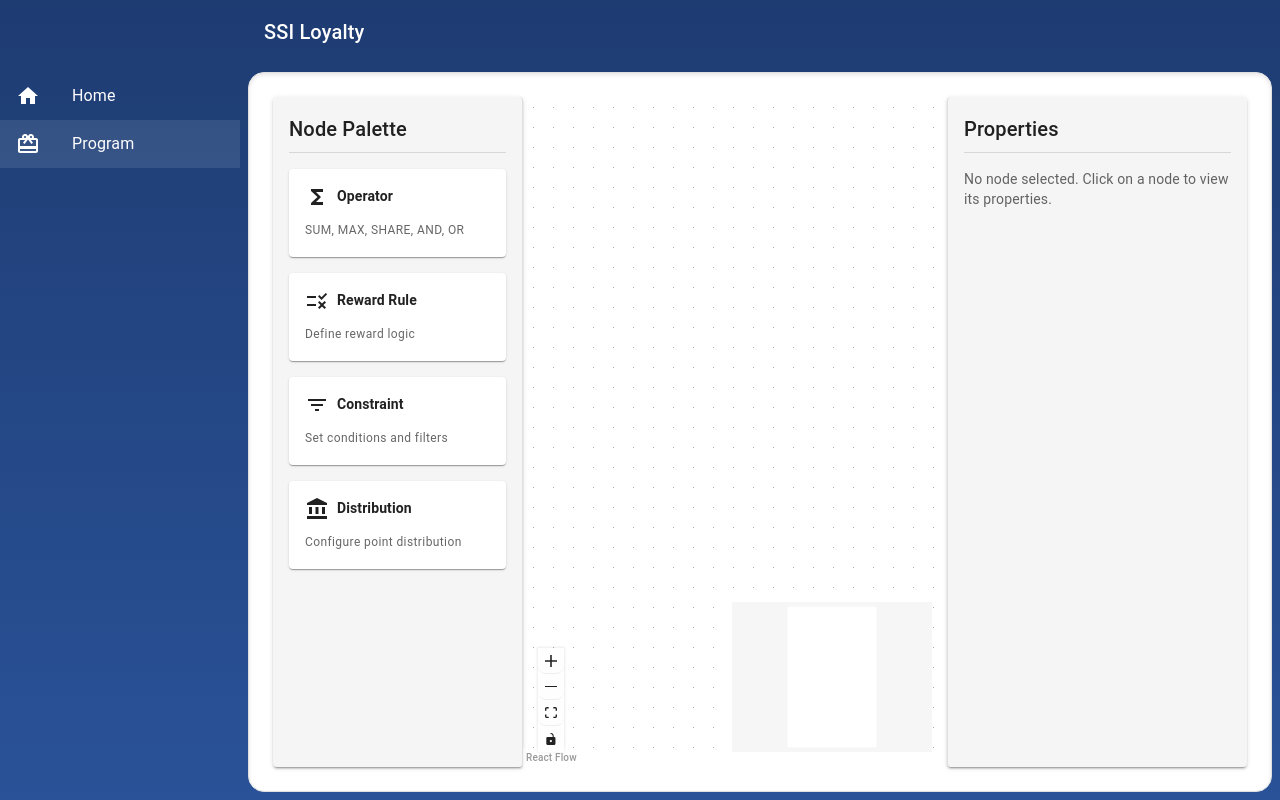
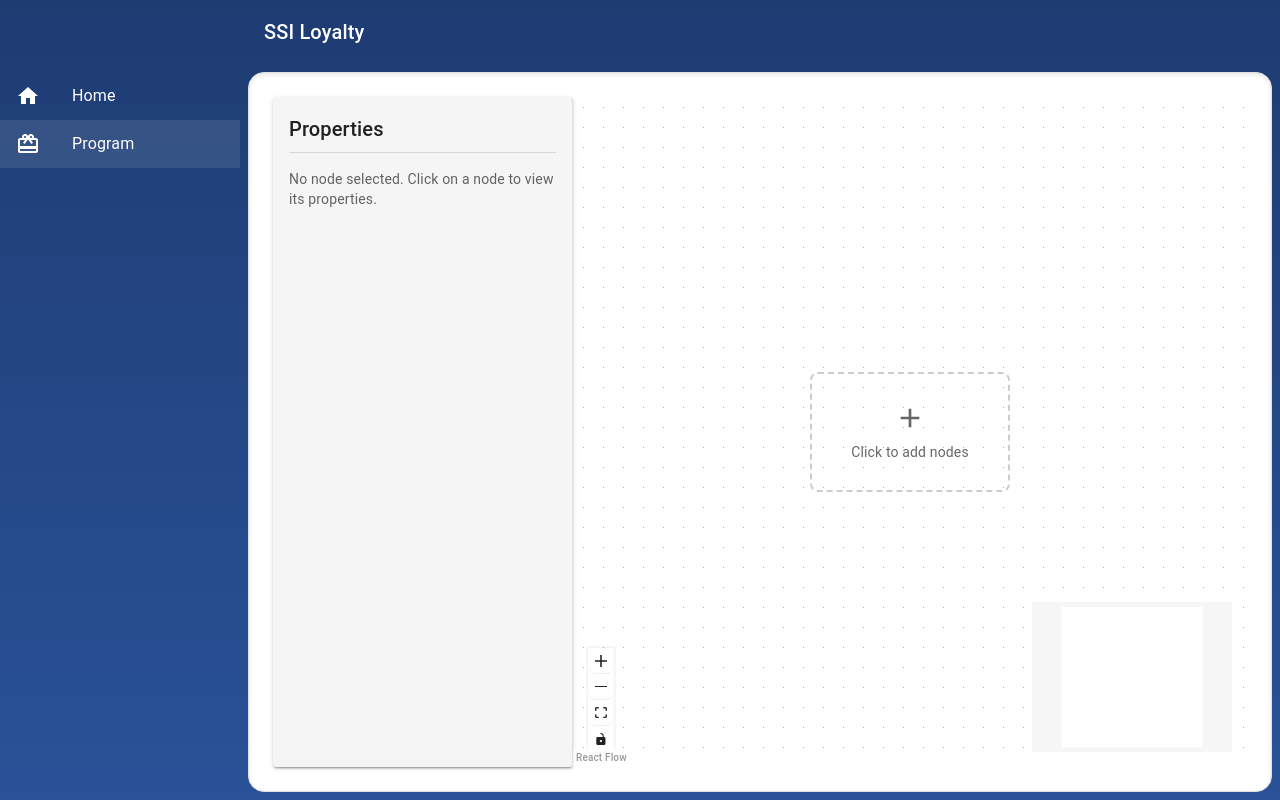
Before and after one commit to vietthai244/loyalty-demo, a React (Vite) app: page /program in a window 1280 px wide. Built offline with nearby package versions, Linux system fonts and the light colour scheme.

Commit message:
[WIP] Implement canvas drawing

```diff
--- /dev/null
+++ b/src/pages/program/components/CreateNodeButton.tsx
@@ -0,0 +1,50 @@
+import { Box, Typography } from '@mui/material'
+import { Add as AddIcon } from '@mui/icons-material'
+
+interface CreateNodeButtonProps {
+  onOpenPalette: () => void
+}
+
+export function CreateNodeButton({ onOpenPalette }: CreateNodeButtonProps) {
+  return (
+    <Box
+      sx={{
+        position: 'absolute',
+        top: '50%',
+        left: '50%',
+        transform: 'translate(-50%, -50%)',
+        zIndex: 1000,
+        display: 'flex',
+        flexDirection: 'column',
+        alignItems: 'center',
+        gap: 2,
+      }}
+    >
+      <Box
+        onClick={onOpenPalette}
+        sx={{
+          display: 'flex',
+          flexDirection: 'column',
+          alignItems: 'center',
+          justifyContent: 'center',
+          width: 200,
+          height: 120,
+          border: '2px dashed #ccc',
+          borderRadius: 2,
+          cursor: 'pointer',
+          backgroundColor: 'transparent',
+          transition: 'all 0.2s ease-in-out',
+          '&:hover': {
+            borderColor: '#1976d2',
+            backgroundColor: 'rgba(25, 118, 210, 0.04)',
+          },
+        }}
+      >
+        <AddIcon sx={{ fontSize: 32, color: '#666', mb: 1 }} />
+        <Typography variant="body2" color="text.secondary">
+          Click to add nodes
+        </Typography>
+      </Box>
+    </Box>
+  )
+}
--- /dev/null
+++ b/src/pages/program/components/NodePropertyPanel.tsx
@@ -0,0 +1,72 @@
+import { Paper, Typography, Divider, IconButton, Box, Tooltip } from '@mui/material'
+import { Delete as DeleteIcon } from '@mui/icons-material'
+import type { Node } from '@xyflow/react'
+
+interface NodePropertyPanelProps {
+  selectedNode: Node | null
+  onDeleteNode: () => void
+}
+
+export function NodePropertyPanel({ selectedNode, onDeleteNode }: NodePropertyPanelProps) {
+  const getNodeDataDisplay = (node: Node) => {
+    const data = node.data as any
+    switch (node.type) {
+      case 'operator':
+        return `Operator: ${data.operatorType || 'Not set'}`
+      case 'constraint':
+        return `Parameter: ${data.parameter || 'Not set'}`
+      case 'distribution':
+        return `Distribution: ${data.distributionType || 'Not set'}`
+      default:
+        return `Type: ${node.type}`
+    }
+  }
+
+  return (
+    <Paper
+      elevation={2}
+      sx={{
+        width: 300,
+        p: 2,
+        backgroundColor: '#f5f5f5',
+        borderRight: '1px solid #e0e0e0',
+      }}
+    >
+      <Typography variant="h6" gutterBottom>
+        Properties
+      </Typography>
+      <Divider sx={{ mb: 2 }} />
+
+      {selectedNode ? (
+        <Box>
+          <Box sx={{ display: 'flex', justifyContent: 'space-between', alignItems: 'center', mb: 2 }}>
+            <Typography variant="subtitle1" fontWeight="bold">
+              {(selectedNode.data as any)?.label || 'Unknown'}
+            </Typography>
+            <Tooltip title="Delete Node">
+              <IconButton
+                size="small"
+                color="error"
+                onClick={onDeleteNode}
+              >
+                <DeleteIcon />
+              </IconButton>
+            </Tooltip>
+          </Box>
+
+          <Typography variant="body2" color="text.secondary" gutterBottom>
+            Node Type: {selectedNode.type}
+          </Typography>
+
+          <Typography variant="body2" color="text.secondary">
+            {getNodeDataDisplay(selectedNode)}
+          </Typography>
+        </Box>
+      ) : (
+        <Typography variant="body2" color="text.secondary">
+          No node selected. Click on a node to view its properties.
+        </Typography>
+      )}
+    </Paper>
+  )
+}
--- a/src/pages/program/components/index.ts
+++ b/src/pages/program/components/index.ts
@@ -17,3 +17,7 @@ import type { ConstraintNodeData } from './ConstraintNode'
 import type { DistributionNodeData } from './DistributionNode'
 
 export type ProgramNodeData = OperatorNodeData | RuleNodeData | ConstraintNodeData | DistributionNodeData
+
+export { CreateNodeButton } from './CreateNodeButton'
+export { NodePalette, type NodeType } from './NodePalette'
+export { NodePropertyPanel } from './NodePropertyPanel'
--- a/src/pages/program/page.tsx
+++ b/src/pages/program/page.tsx
@@ -10,14 +10,7 @@ import {
   ReactFlowProvider
 } from '@xyflow/react'
 import type { Node, Edge, Connection, NodeTypes } from '@xyflow/react'
-import { Box, Typography, Paper, Divider, IconButton, Tooltip } from '@mui/material'
-import {
-  Functions as OperatorIcon,
-  Rule as RuleIcon,
-  FilterList as ConstraintIcon,
-  AccountBalance as DistributionIcon,
-  Delete as DeleteIcon
-} from '@mui/icons-material'
+import { Box } from '@mui/material'
 import '@xyflow/react/dist/style.css'
 
 // Import node components and types
@@ -26,11 +19,14 @@ import {
   RuleNode,
   ConstraintNode,
   DistributionNode,
-  type ProgramNodeData
+  type ProgramNodeData,
+  CreateNodeButton,
+  NodePalette,
+  NodePropertyPanel,
+  type NodeType
 } from './components'
 
 // Node types configuration
-
 const nodeTypes: NodeTypes = {
   operator: OperatorNode,
   rule: RuleNode,
@@ -38,40 +34,11 @@ const nodeTypes: NodeTypes = {
   distribution: DistributionNode,
 }
 
-// Palette items for drag and drop
-const paletteItems = [
-  {
-    type: 'operator',
-    label: 'Operator',
-    icon: <OperatorIcon />,
-    description: 'SUM, MAX, SHARE, AND, OR'
-  },
-  {
-    type: 'rule',
-    label: 'Reward Rule',
-    icon: <RuleIcon />,
-    description: 'Define reward logic'
-  },
-  {
-    type: 'constraint',
-    label: 'Constraint',
-    icon: <ConstraintIcon />,
-    description: 'Set conditions and filters'
-  },
-  {
-    type: 'distribution',
-    label: 'Distribution',
-    icon: <DistributionIcon />,
-    description: 'Configure point distribution'
-  }
-] as const
-
-type NodeType = typeof paletteItems[number]['type']
-
 function ProgramCanvas() {
-  const [nodes, setNodes, onNodesChange] = useNodesState([])
-  const [edges, setEdges, onEdgesChange] = useEdgesState([])
+  const [nodes, setNodes, onNodesChange] = useNodesState<Node>([])
+  const [edges, setEdges, onEdgesChange] = useEdgesState<Edge>([])
   const [selectedNode, setSelectedNode] = useState<Node | null>(null)
+  const [isPaletteOpen, setIsPaletteOpen] = useState(false)
   const reactFlowWrapper = useRef<HTMLDivElement>(null)
 
   const onConnect = useCallback(
@@ -147,67 +114,41 @@ function ProgramCanvas() {
     event.dataTransfer.effectAllowed = 'move'
   }
 
-  const getNodeDataDisplay = (node: Node) => {
-    const data = node.data as any
-    switch (node.type) {
-      case 'operator':
-        return `Operator: ${data.operatorType || 'Not set'}`
-      case 'constraint':
-        return `Parameter: ${data.parameter || 'Not set'}`
-      case 'distribution':
-        return `Distribution: ${data.distributionType || 'Not set'}`
-      default:
-        return `Type: ${node.type}`
+  const addNodeToCanvas = useCallback((nodeType: NodeType) => {
+    const reactFlowBounds = reactFlowWrapper.current?.getBoundingClientRect()
+    if (!reactFlowBounds) return
+
+    // Calculate center position of the canvas
+    const position = {
+      x: reactFlowBounds.width / 2 - 100, // Offset by half node width
+      y: reactFlowBounds.height / 2 - 50,  // Offset by half node height
     }
-  }
+
+    const newNode: Node = {
+      id: `${nodeType}-${Date.now()}`,
+      type: nodeType,
+      position,
+      data: {
+        label: nodeType.charAt(0).toUpperCase() + nodeType.slice(1),
+        ...(nodeType === 'operator' && { operatorType: 'SUM' as const }),
+        ...(nodeType === 'constraint' && { parameter: 'tx_type' }),
+        ...(nodeType === 'distribution' && { distributionType: 'do_to_distribution' })
+      },
+    }
+
+    setNodes((nds) => [...nds, newNode])
+    setIsPaletteOpen(false) // Close the palette after adding node
+  }, [setNodes])
+
+
 
   return (
     <Box sx={{ display: 'flex', height: '100%', width: '100%' }}>
-      {/* Left Sidebar - Palette */}
-      <Paper
-        elevation={2}
-        sx={{
-          width: 250,
-          p: 2,
-          backgroundColor: '#f5f5f5',
-          borderRight: '1px solid #e0e0e0',
-        }}
-      >
-        <Typography variant="h6" gutterBottom>
-          Node Palette
-        </Typography>
-        <Divider sx={{ mb: 2 }} />
-
-        {paletteItems.map((item) => (
-          <Paper
-            key={item.type}
-            elevation={1}
-            sx={{
-              p: 2,
-              mb: 2,
-              cursor: 'grab',
-              backgroundColor: 'white',
-              '&:hover': {
-                backgroundColor: '#f0f0f0',
-                transform: 'translateY(-1px)',
-                transition: 'all 0.2s ease-in-out',
-              },
-            }}
-            draggable
-            onDragStart={(event) => onDragStart(event, item.type)}
-          >
-            <Box sx={{ display: 'flex', alignItems: 'center', gap: 1, mb: 1 }}>
-              {item.icon}
-              <Typography variant="subtitle2" fontWeight="bold">
-                {item.label}
-              </Typography>
-            </Box>
-            <Typography variant="caption" color="text.secondary">
-              {item.description}
-            </Typography>
-          </Paper>
-        ))}
-      </Paper>
+      {/* Left Sidebar - Property Panel */}
+      <NodePropertyPanel
+        selectedNode={selectedNode}
+        onDeleteNode={deleteSelectedNode}
+      />
 
       {/* Main Canvas */}
       <Box sx={{ flexGrow: 1, position: 'relative' }} ref={reactFlowWrapper}>
@@ -229,54 +170,20 @@ function ProgramCanvas() {
           <Background />
           <MiniMap />
         </ReactFlow>
+
+        {/* Centered Add Button - Only show when no nodes exist */}
+        {nodes.length === 0 && (
+          <CreateNodeButton onOpenPalette={() => setIsPaletteOpen(true)} />
+        )}
       </Box>
 
-      {/* Right Sidebar - Property Panel */}
-      <Paper
-        elevation={2}
-        sx={{
-          width: 300,
-          p: 2,
-          backgroundColor: '#f5f5f5',
-          borderLeft: '1px solid #e0e0e0',
-        }}
-      >
-        <Typography variant="h6" gutterBottom>
-          Properties
-        </Typography>
-        <Divider sx={{ mb: 2 }} />
-
-        {selectedNode ? (
-          <Box>
-            <Box sx={{ display: 'flex', justifyContent: 'space-between', alignItems: 'center', mb: 2 }}>
-              <Typography variant="subtitle1" fontWeight="bold">
-                {selectedNode.data.label}
-              </Typography>
-              <Tooltip title="Delete Node">
-                <IconButton
-                  size="small"
-                  color="error"
-                  onClick={deleteSelectedNode}
-                >
-                  <DeleteIcon />
-                </IconButton>
-              </Tooltip>
-            </Box>
-
-            <Typography variant="body2" color="text.secondary" gutterBottom>
-              Node Type: {selectedNode.type}
-            </Typography>
-
-            <Typography variant="body2" color="text.secondary">
-              {getNodeDataDisplay(selectedNode)}
-            </Typography>
-          </Box>
-        ) : (
-          <Typography variant="body2" color="text.secondary">
-            No node selected. Click on a node to view its properties.
-          </Typography>
-        )}
-      </Paper>
+      {/* Node Palette */}
+      <NodePalette
+        isOpen={isPaletteOpen}
+        onClose={() => setIsPaletteOpen(false)}
+        onDragStart={onDragStart}
+        onNodeClick={addNodeToCanvas}
+      />
     </Box>
   )
 }
```
Also changed, not shown: src/pages/program/components/NodePalette.tsx (added, +121 -0 lines).
